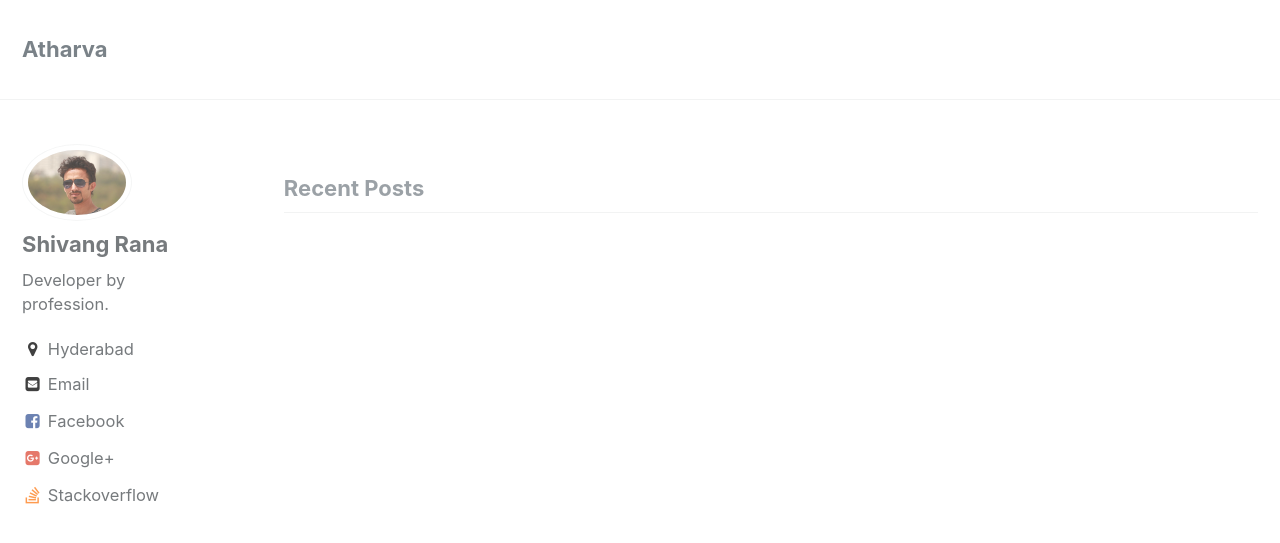
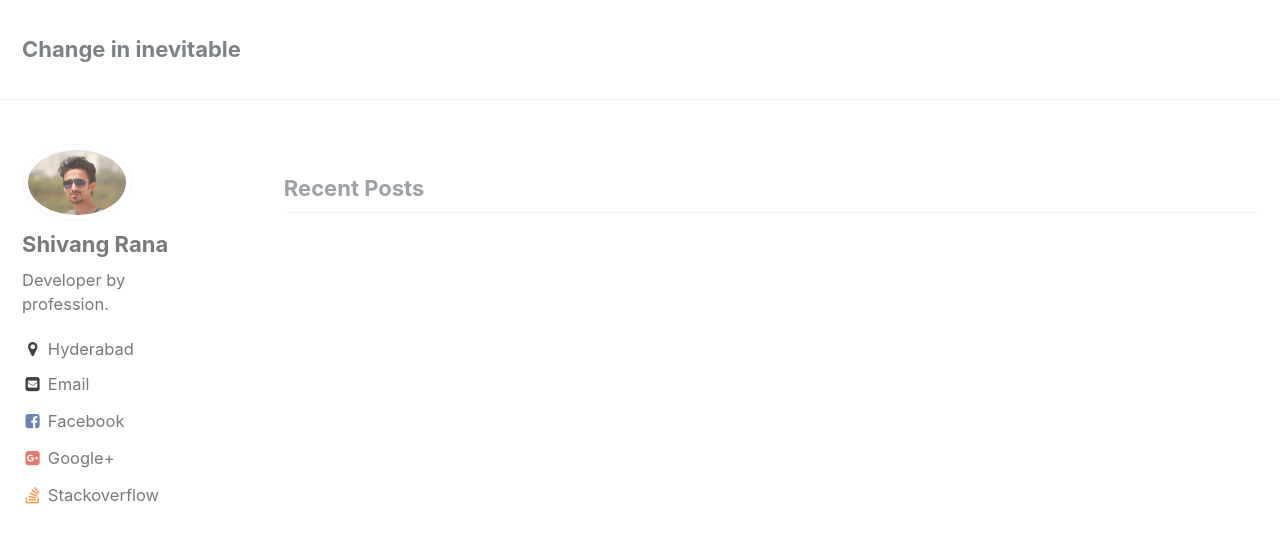
Before and after one commit to shivangrana123/shivangrana123.github.io, a Jekyll site: the page built from index.html, in a window 1280 px wide and 900 px high. Shown: the top 543 px of the window. Built offline with Jekyll 4.4.1, drawn with Linux system fonts in a browser that asks for light colours; the list of posts is cut into pages by our own code.

Commit message:
chsngeds

```diff
--- a/_config.yml
+++ b/_config.yml
@@ -7,7 +7,7 @@
 
 # Site Settings
 locale                   : "en"
-title                    : "Atharva"
+title                    : "Change in inevitable"
 title_separator          : "-"
 name                     : "Shivang Rana"
 description              : "Let's change the world."
@@ -91,7 +91,7 @@ author:
   foursquare       :
   github           :
   gitlab           :
-  google_plus      : "https://plus.google.com/u/0/106737958058867028018"
+  google_plus      : "u/0/106737958058867028018"
   keybase          :
   instagram        :
   lastfm           :
```
